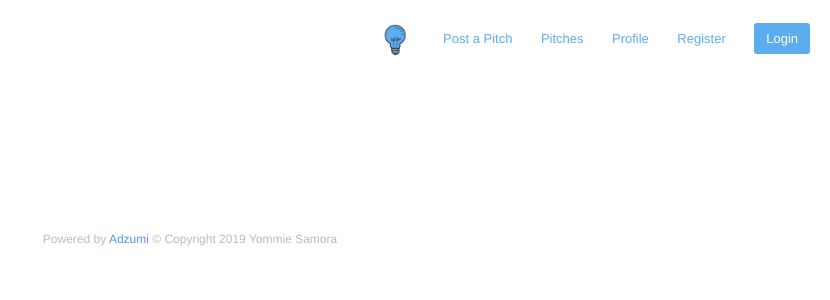
After one commit to YomZsamora/One-Minute-Pitch, a Flask app: template pitch/templates/profile.html in a window 1280 px wide. The commit adds this page. Shown: the top 300 px of the page, without its empty margins (450-1280 px from the left). Run offline with Flask 2, Linux system fonts and the light colour scheme; the template is opened without the code that fills it, so the values that code supplies are empty; some libraries are stand-ins or nearby versions.

Commit message:
Profile page template created. Getting started with the UI.

```diff
--- a/pitch/templates/navbar.html
+++ b/pitch/templates/navbar.html
@@ -3,7 +3,7 @@
 	<a href="/"> <img src="{{url_for('static',filename='images/favicon.png')}}" class="logo"></a>
 	<a href=""> Post a Pitch</a>
 	<a href=""> Pitches</a>
-	<a href=""> Profile</a>
+	<a href="/profile"> Profile</a>
 	<a href="/authenticate/registerUser"> Register</a>
 	<a class="cta" href="/authenticate/login">Login</a>
 
--- /dev/null
+++ b/pitch/templates/profile.html
@@ -0,0 +1,30 @@
+{% extends 'base.html' %}
+{% import 'macros.html' as macro %}
+
+
+{% block header %}
+	<h1>{% block title %}One Minute Pitch - User Profile{% endblock %}</h1>
+{% endblock %}
+
+
+<!-- Content block -->
+{% block content %}
+
+
+<div class="container login-page">
+	<div class="post mt150">
+
+	</div>
+</div>
+
+
+
+<footer class="registerUser" id="footer">
+    <p class="small">
+         Powered by
+        <a href="http://adzumi.co.ke/" target="_blank">Adzumi</a> © Copyright 2019
+        <i class="fa fa-heart" aria-hidden="true"></i> Yommie Samora
+    </p>
+</footer>
+
+{% endblock%}
```
